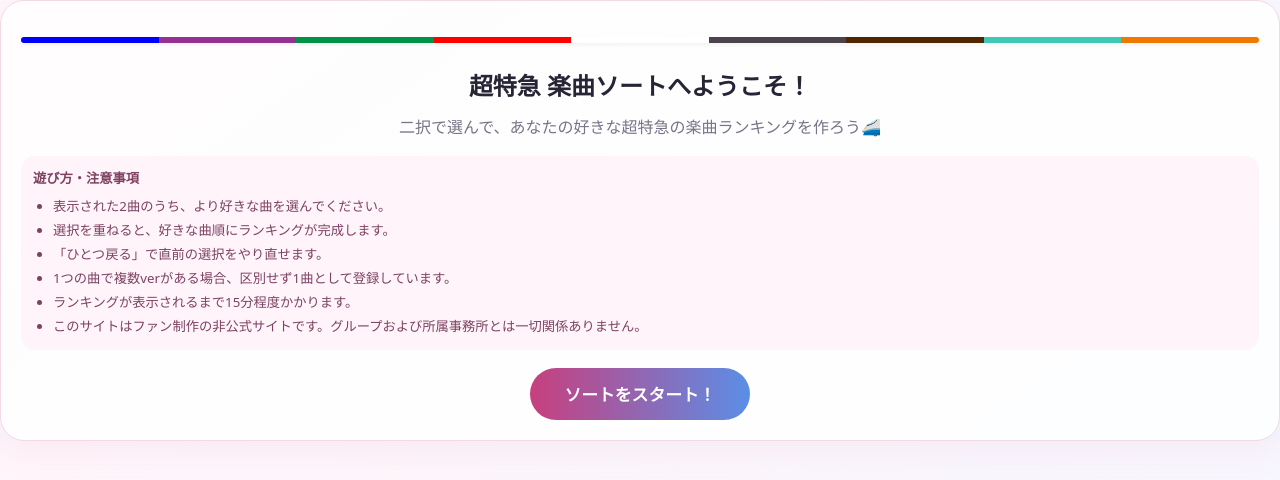
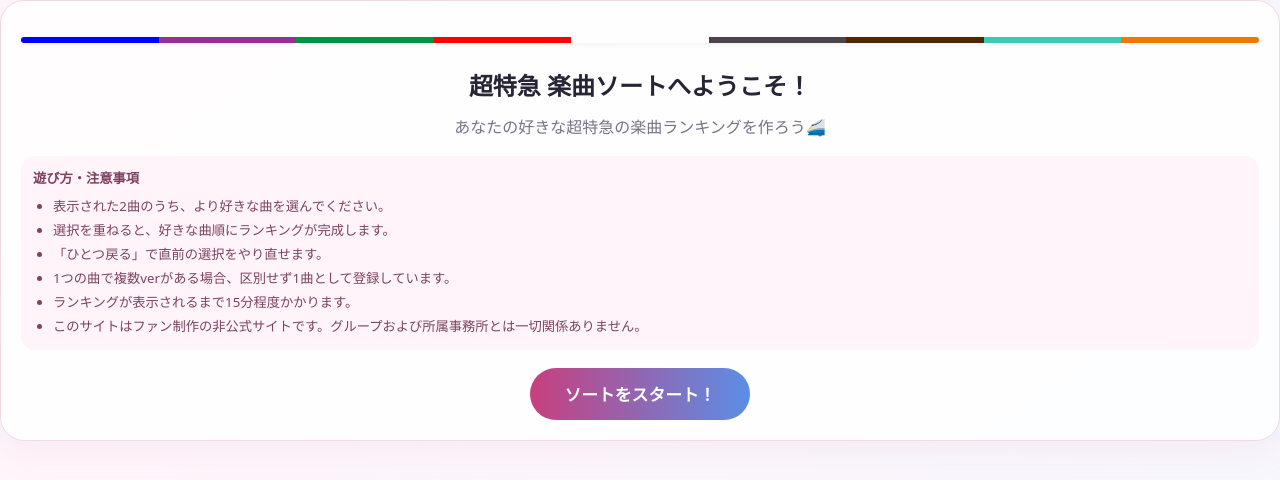
Before and after one commit to hashire-bt/hashire-bt.github.io, a plain HTML site: page index.html in a window 1280 px wide. Drawn offline with Linux system fonts and the light colour scheme.

Commit message:
Update introduction paragraph in index.html

```diff
--- a/index.html
+++ b/index.html
@@ -51,7 +51,7 @@ h1{text-align:center;font-size:clamp(1.8rem,6vw,2.6rem);line-height:1.2;margin:1
 <section class="panel" id="intro">
 <div class="member-color-line"></div>
 <h2 style="text-align:center;font-size:1.5rem;margin:12px 0">超特急 楽曲ソートへようこそ！</h2>
-<p style="text-align:center;color:var(--muted);margin:0 0 18px">二択で選んで、あなたの好きな超特急の楽曲ランキングを作ろう🚄</p>
+<p style="text-align:center;color:var(--muted);margin:0 0 18px">あなたの好きな超特急の楽曲ランキングを作ろう🚄</p>
 <div class="hint" style="color:#7d4262">
 <strong>遊び方・注意事項</strong>
 <ul style="padding-left:1.25rem;line-height:1.8;margin:8px 0 0">
```
